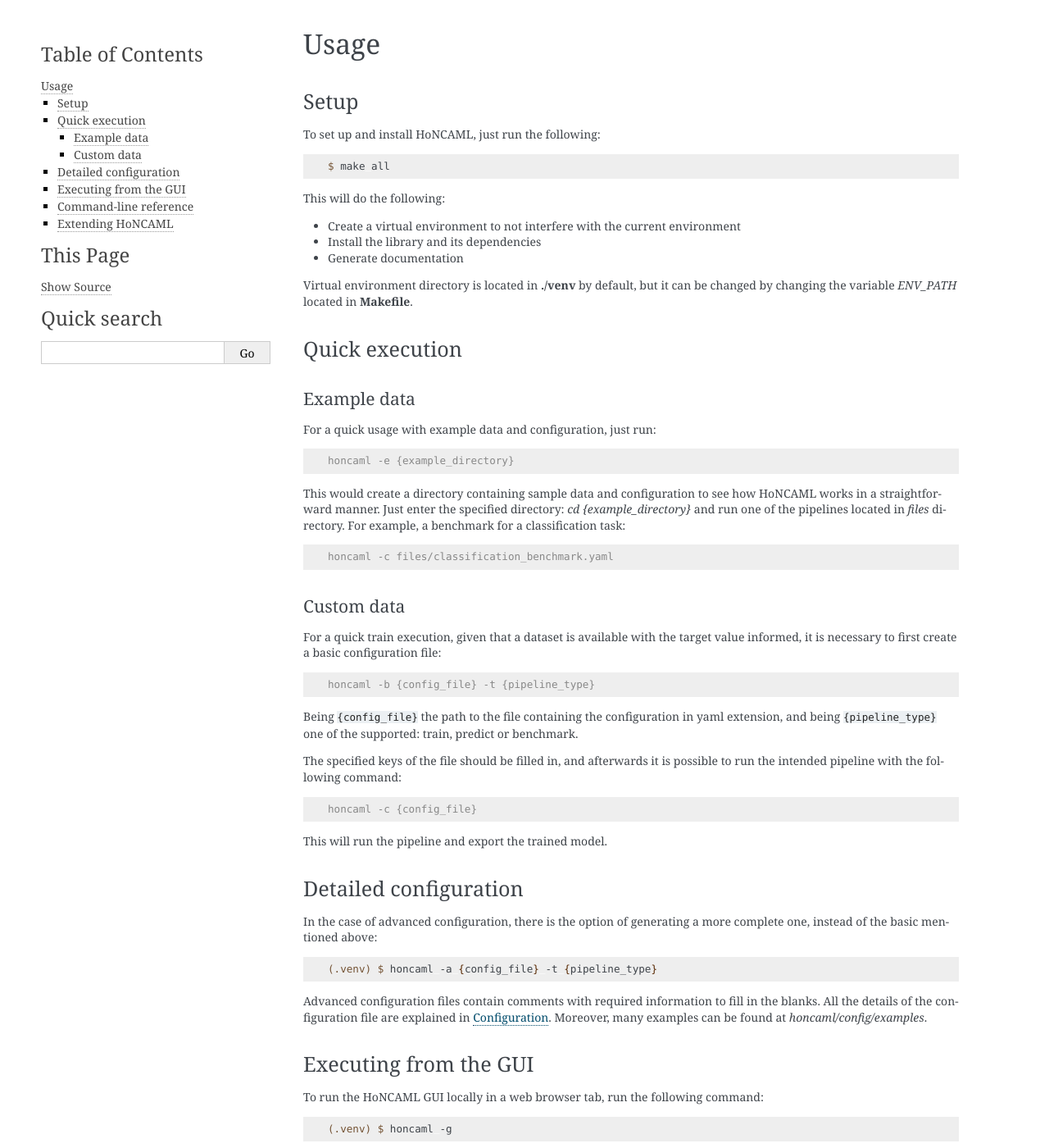
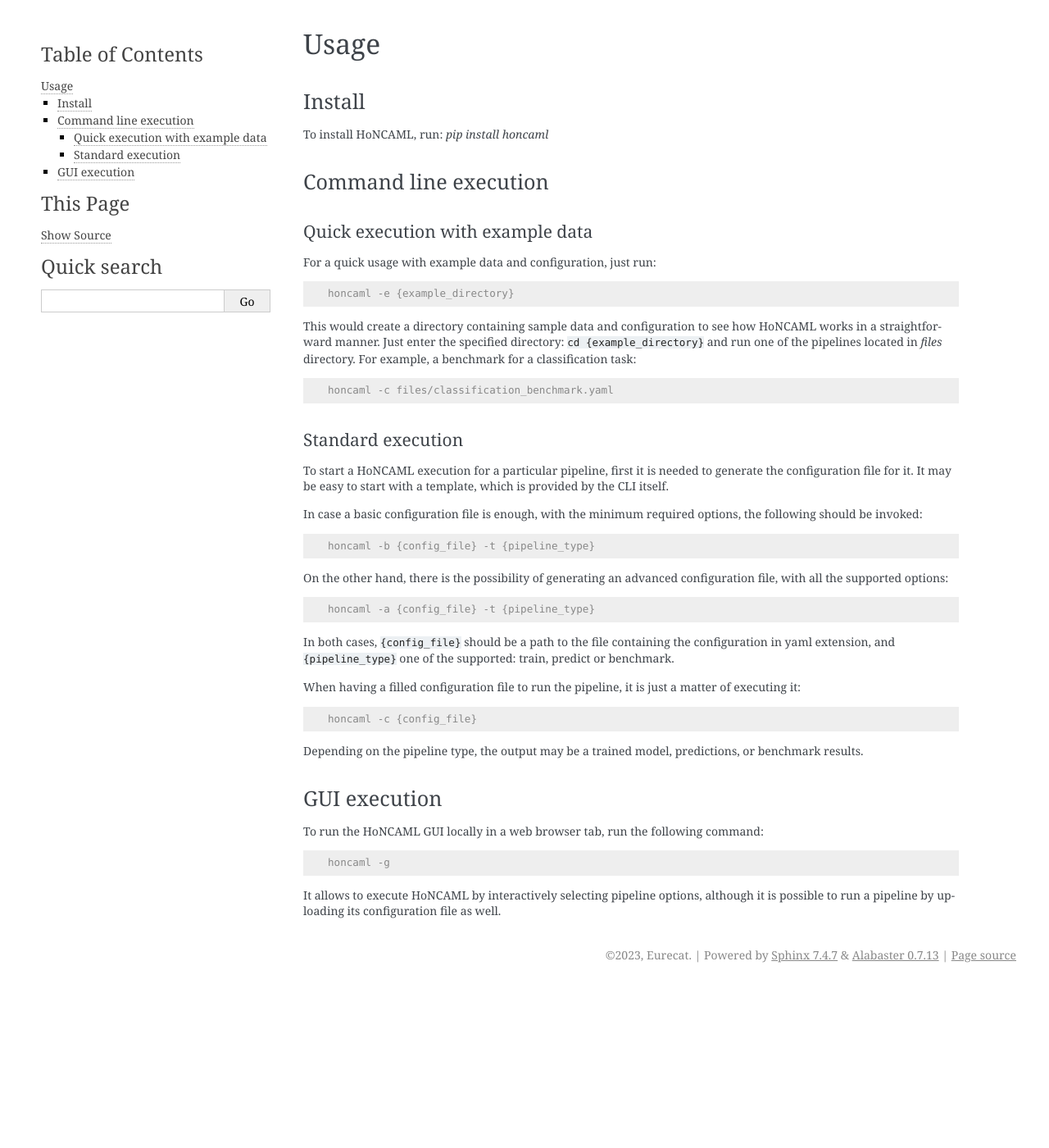
Before and after one commit to Data-Science-Eurecat/HoNCAML, a Sphinx documentation site: the page built from docs/source/usage.rst, in a window 1280 px wide and 1400 px high. Shown: the whole window at 82% size. Built offline with Sphinx 7.4.7, drawn with Linux system fonts in a browser that asks for light colours; some of the changed text lies outside the part shown.

Commit message:
Update documentation considering PyPi and open repository
This commit provides the following:
- General README.md update
- General sphinx documentation update, some based on README
- Correct link reference in markdown files
- Detail how to execute HoNCAML
- Reword executable help
- Update of TODO.md file

```diff
--- a/docs/source/usage.rst
+++ b/docs/source/usage.rst
@@ -2,127 +2,78 @@
  Usage
 =======
 
-Setup
-=====
+Install
+=======
 
-To set up and install HoNCAML, just run the following:
+To install HoNCAML, run: `pip install honcaml`
 
-.. code-block:: console
+Command line execution
+======================
 
-   $ make all
-
-This will do the following:
-
-- Create a virtual environment to not interfere with the current environment
-- Install the library and its dependencies
-- Generate documentation
-
-Virtual environment directory is located in **./venv** by default, but it can
-be changed by changing the variable *ENV_PATH* located in **Makefile**.
-
-Quick execution
-===============
-
-Example data
-------------
+Quick execution with example data
+---------------------------------
 
 For a quick usage with example data and configuration, just run:
 
-.. code-block:: console
+.. code:: console
 
    honcaml -e {example_directory}
 
-This would create a directory containing sample data and configuration to see
-how HoNCAML works in a straightforward manner. Just enter the specified
-directory: `cd {example_directory}` and run one of the pipelines located in
-*files* directory. For example, a benchmark for a classification task:
+This would create a directory containing sample data and configuration
+to see how HoNCAML works in a straightforward manner. Just enter the
+specified directory: ``cd {example_directory}`` and run one of the
+pipelines located in *files* directory. For example, a benchmark for a
+classification task:
 
-.. code-block:: console
+.. code:: console
 
    honcaml -c files/classification_benchmark.yaml
 
-Custom data
------------
+Standard execution
+------------------
 
-For a quick train execution, given that a dataset is available with the target
-value informed, it is necessary to first create a basic configuration file:
+To start a HoNCAML execution for a particular pipeline, first it is
+needed to generate the configuration file for it. It may be easy to
+start with a template, which is provided by the CLI itself.
 
-.. code-block:: console
+In case a basic configuration file is enough, with the minimum required
+options, the following should be invoked:
+
+.. code:: console
 
    honcaml -b {config_file} -t {pipeline_type}
 
-Being ``{config_file}`` the path to the file containing the configuration in
-yaml extension, and being ``{pipeline_type}`` one of the supported: train, predict
-or benchmark.
+On the other hand, there is the possibility of generating an advanced
+configuration file, with all the supported options:
 
-The specified keys of the file should be filled in, and afterwards it is
-possible to run the intended pipeline with the following command:
+.. code:: console
 
-.. code-block:: console
+   honcaml -a {config_file} -t {pipeline_type}
+
+In both cases, ``{config_file}`` should be a path to the file containing
+the configuration in yaml extension, and ``{pipeline_type}`` one of the
+supported: train, predict or benchmark.
+
+When having a filled configuration file to run the pipeline, it is just
+a matter of executing it:
+
+.. code:: console
 
    honcaml -c {config_file}
 
-This will run the pipeline and export the trained model.
+Depending on the pipeline type, the output may be a trained model,
+predictions, or benchmark results.
 
-Detailed configuration
-======================
+GUI execution
+=============
 
-In the case of advanced configuration, there is the option of generating a more
-complete one, instead of the basic mentioned above:
+To run the HoNCAML GUI locally in a web browser tab, run the following
+command:
 
-.. code-block:: console
+.. code:: console
 
-   (.venv) $ honcaml -a {config_file} -t {pipeline_type}
+   honcaml -g
 
-Advanced configuration files contain comments with required information to fill
-in the blanks. All the details of the configuration file are explained in
-:ref:`configuration`. Moreover, many examples can be found at
-*honcaml/config/examples*.
-
-Executing from the GUI
-======================
-
-To run the HoNCAML GUI locally in a web browser tab, run the following command:
-
-.. code-block:: console
-
-   (.venv) $ honcaml -g
-
-It allows to execute HoNCAML providing a datafile and a configuration file, or
-to manually select the configuration options instead of providing the file.
-
-When using the manual configuration, it allows both levels of configuration:
-Basic, for a faster execution, and Advanced, allows users to configure the
-model hyperparameters; and three functionalities: Benchmark, Train and Predict.
-
-Command-line reference
-======================
-
-The command-line reference usage is the following:
-
-.. code-block:: console
-
-   usage: honcaml [<args>]
-    options:
-  -h, --help            show this help message and exit
-  -v, --version         HoNCAML current version
-  -c CONFIG, --config CONFIG
-                        Run HoNCAML through a configuration file.
-                        The file specifies which pipeline/s to run and their parameters
-  -e EXAMPLE, --example EXAMPLE
-                        Store example data with configuration to the specified directory
-  -l LOG, --log LOG     file path in which to store execution log
-  -b GENERATE_BASIC_CONFIG, --generate-basic-config GENERATE_BASIC_CONFIG
-                        generate most basic YAML configuration file. Requires -t argument
-  -a GENERATE_ADVANCED_CONFIG, --generate-advanced-config GENERATE_ADVANCED_CONFIG
-                        generate advanced YAML configuration file. Requires -t argument
-  -t {train,predict,benchmark}, --pipeline-type {train,predict,benchmark}
-                        type of execution used while creating YAML configuration.
-                        Only makes sense together with -a or -b arguments
-  -g, --gui             open GUI in a web browser tab
-
-Extending HoNCAML
-=================
-
-It is even possible to further extend or optimize HoNCAML tweaking its
-internals. Details on how to do this are explained in :ref:`reference`.
+It allows to execute HoNCAML by interactively selecting pipeline
+options, although it is possible to run a pipeline by uploading its
+configuration file as well.
--- a/pyproject.toml
+++ b/pyproject.toml
@@ -7,8 +7,8 @@ name = "honcaml"
 version = "0.1.3"
 description = "Holistic and No Code Auto Machine Learning"
 authors = [
+    { name="Joan Erráez", email="joan.erraez@eurecat.org" },
     { name="Xavier de Juan", email="xavier.dejuan@eurecat.org" },
-    { name="Joan Erráez", email="joan.erraez@eurecat.org" },
     { name="Jordi Casals", email="jordi.casalsg@eurecat.org" },
     { name="Marina Rosell", email="marina.rosellg@eurecat.org" },
     { name="Cristina Soler", email="cristina.soler@eurecat.org" },
@@ -69,4 +69,4 @@ honcaml = "honcaml.__main__:main"
 include = ["honcaml*"]
 
 [project.urls]
-Homepage = "https://github.com/Eurecat/honcaml"
+Homepage = "https://github.com/Data-Science-Eurecat/HoNCAML"
```
Also changed, not shown: CONTRIBUTING.md (+15 -7 lines), README.md (+78 -62 lines), TODO.md (+26 -10 lines), docs/source/what.rst (+57 -20 lines), 2 other files.
